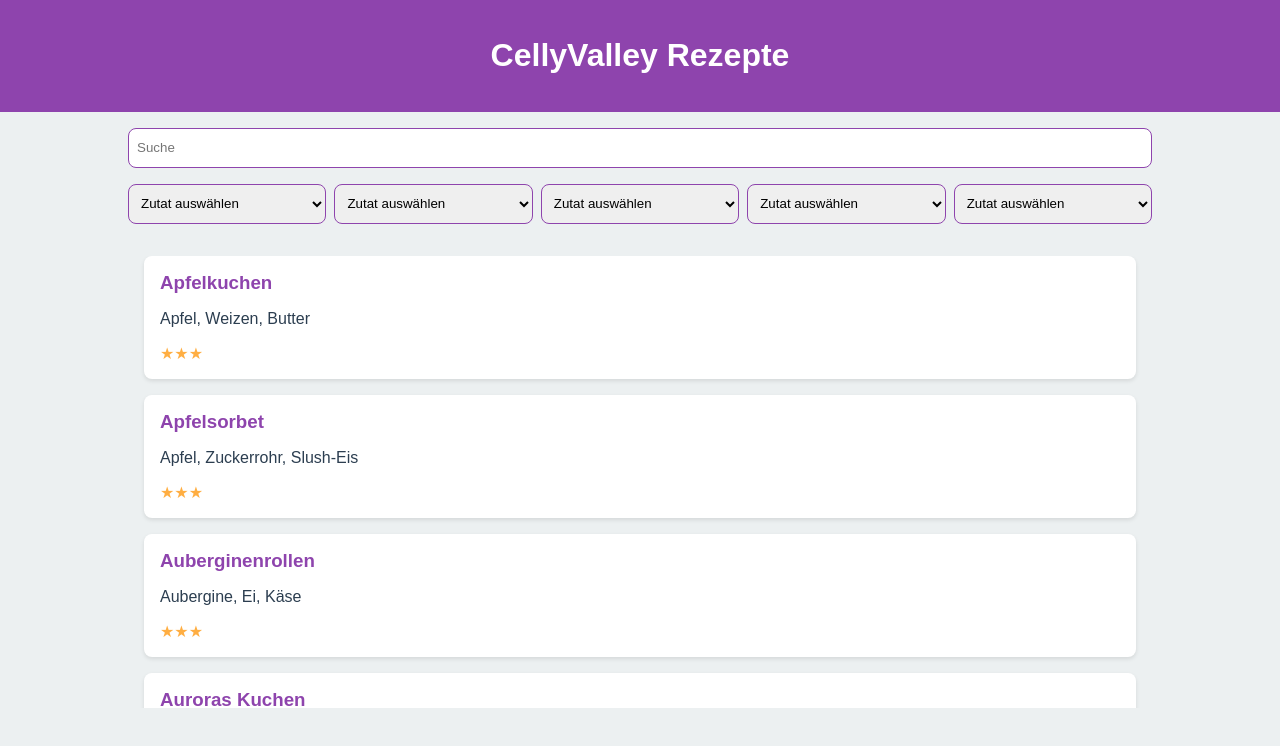
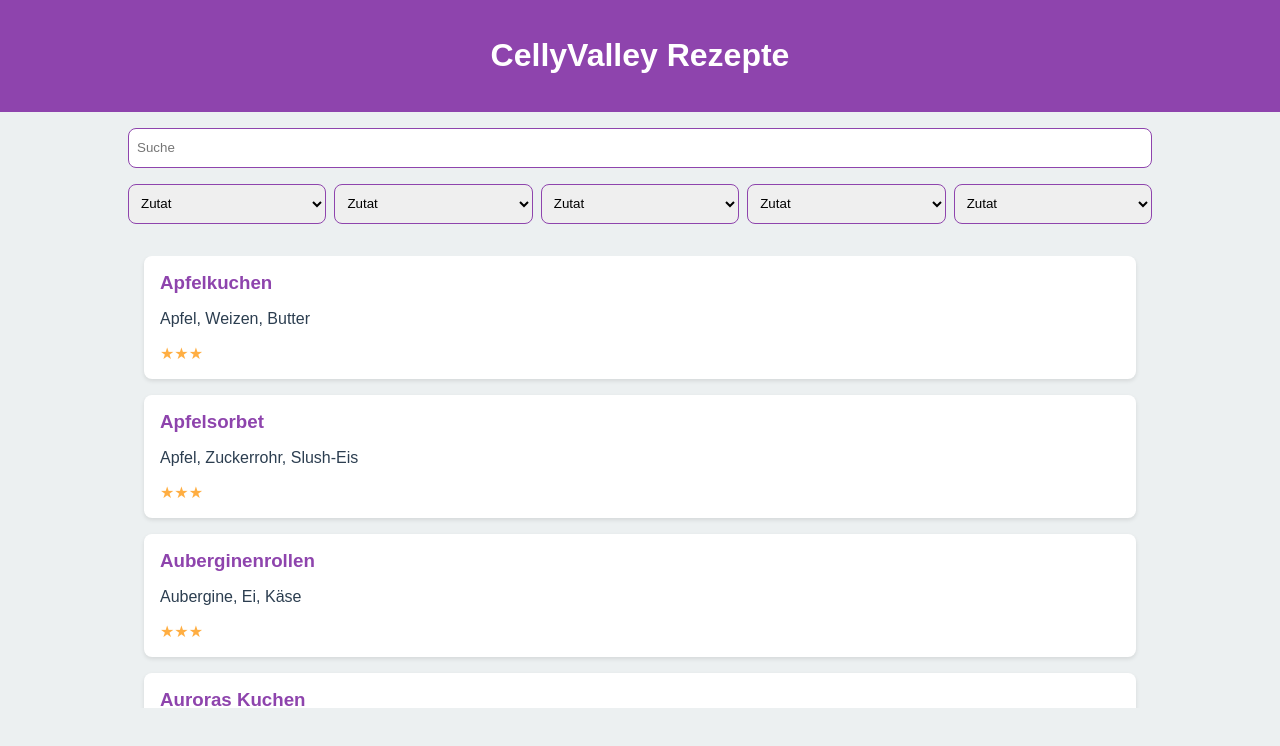
Before and after one commit to FRickReich/cellyvalley, a React (Vite) app: page / in a window 1280 px wide. Shown: the top 746 px of the page. Built offline with nearby package versions, Linux system fonts and the light colour scheme.

Commit message:
Change position of filter items

```diff
--- a/src/App.jsx
+++ b/src/App.jsx
@@ -55,7 +55,7 @@ const App = () => {
 								setIngredientFilters(newFilters);
 							}}
 						>
-							<option value="">Zutat auswählen</option>
+							<option value="">Zutat</option>
 							{getUniqueIngredients().map(ingredient => (
 								<option key={ingredient} value={ingredient}>
 									{ingredient}
```
